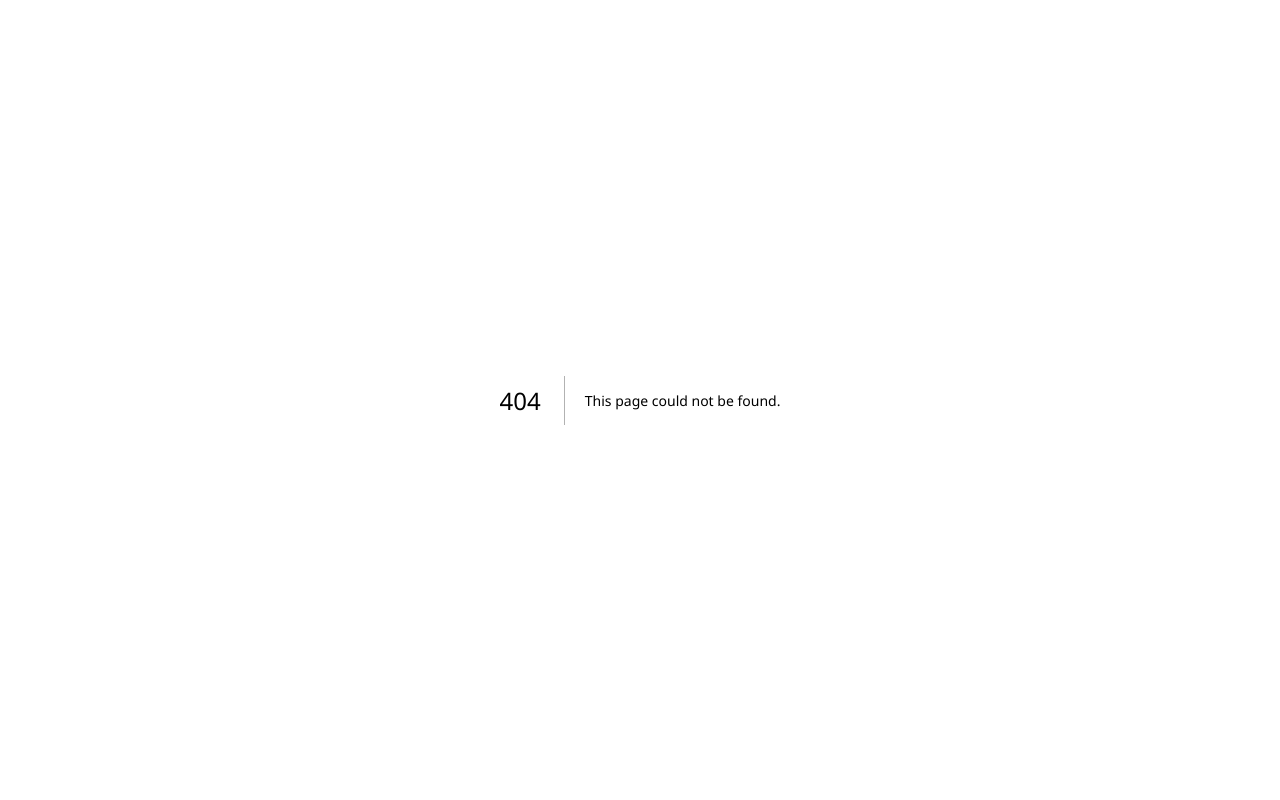
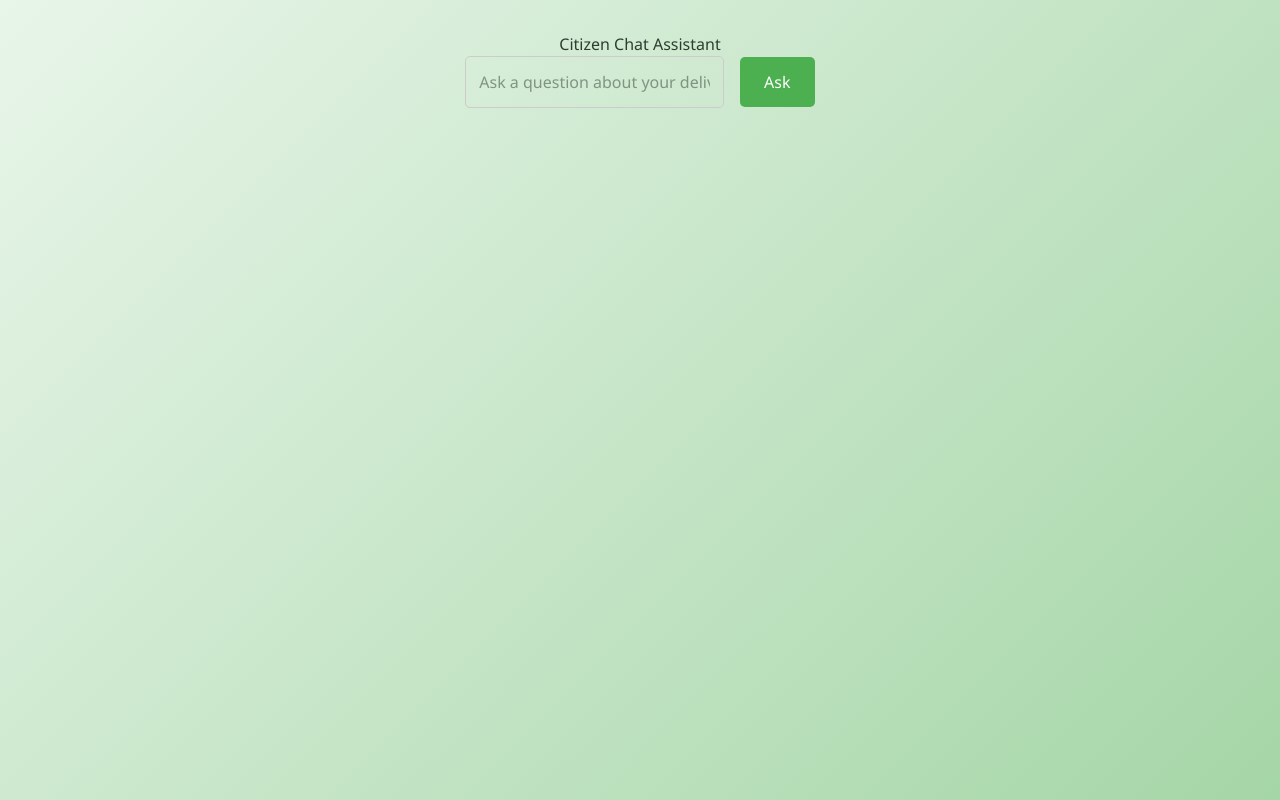
Before and after one commit to Jayasree273/smart-ration, a Next.js app: page /chat in a window 1280 px wide. Before the commit this address had no page. Built offline with nearby package versions, Linux system fonts and the light colour scheme.

Commit message:
Create chat.js

```diff
--- /dev/null
+++ b/pages/chat.js
@@ -0,0 +1,50 @@
+import { useState } from 'react';
+import axios from 'axios';
+
+export default function ChatPage() {
+  const [message, setMessage] = useState('');
+  const [response, setResponse] = useState('');
+  const [error, setError] = useState('');
+
+  const handleSubmit = async (e) => {
+    e.preventDefault();
+    setError('');
+    setResponse('');
+
+    try {
+      const res = await axios.post('/api/chat', { message });
+      setResponse(res.data.reply);
+    } catch (err) {
+      console.error(err);
+      setError('Something went wrong. Please try again.');
+    }
+  };
+
+  return (
+    <div style={{ padding: '2rem', textAlign: 'center' }}>
+      <h1>Citizen Chat Assistant</h1>
+      <form onSubmit={handleSubmit}>
+        <input
+          type="text"
+          placeholder="Ask a question about your delivery"
+          value={message}
+          onChange={(e) => setMessage(e.target.value)}
+          required
+          style={{ padding: '0.8rem', fontSize: '1rem', borderRadius: '5px', border: '1px solid #ccc', marginRight: '1rem' }}
+        />
+        <button type="submit" style={{ padding: '0.8rem 1.5rem', backgroundColor: '#4CAF50', color: 'white', border: 'none', borderRadius: '5px' }}>
+          Ask
+        </button>
+      </form>
+
+      {error && <p style={{ color: 'red', marginTop: '1rem' }}>{error}</p>}
+
+      {response && (
+        <div style={{ marginTop: '2rem', fontSize: '1.2rem', backgroundColor: '#f7f7f7', padding: '1rem', borderRadius: '5px' }}>
+          <h2>Chat Assistant:</h2>
+          <p>{response}</p>
+        </div>
+      )}
+    </div>
+  );
+}
```
